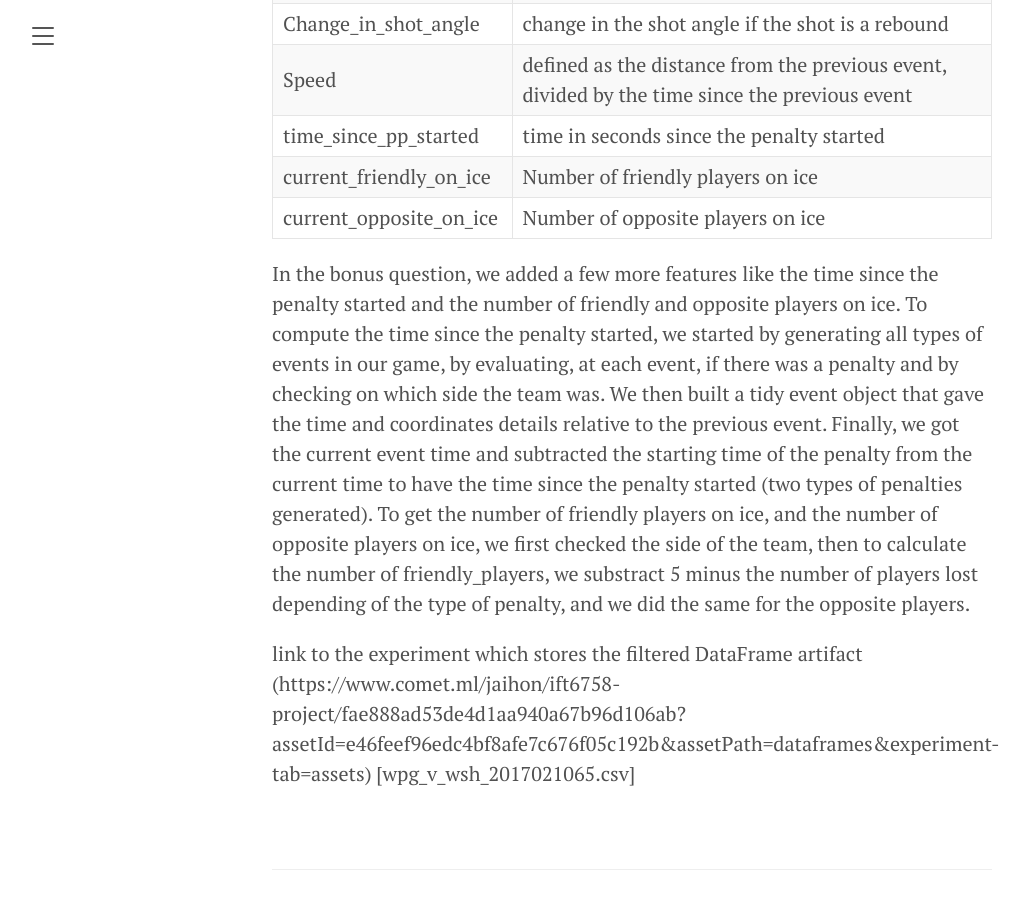
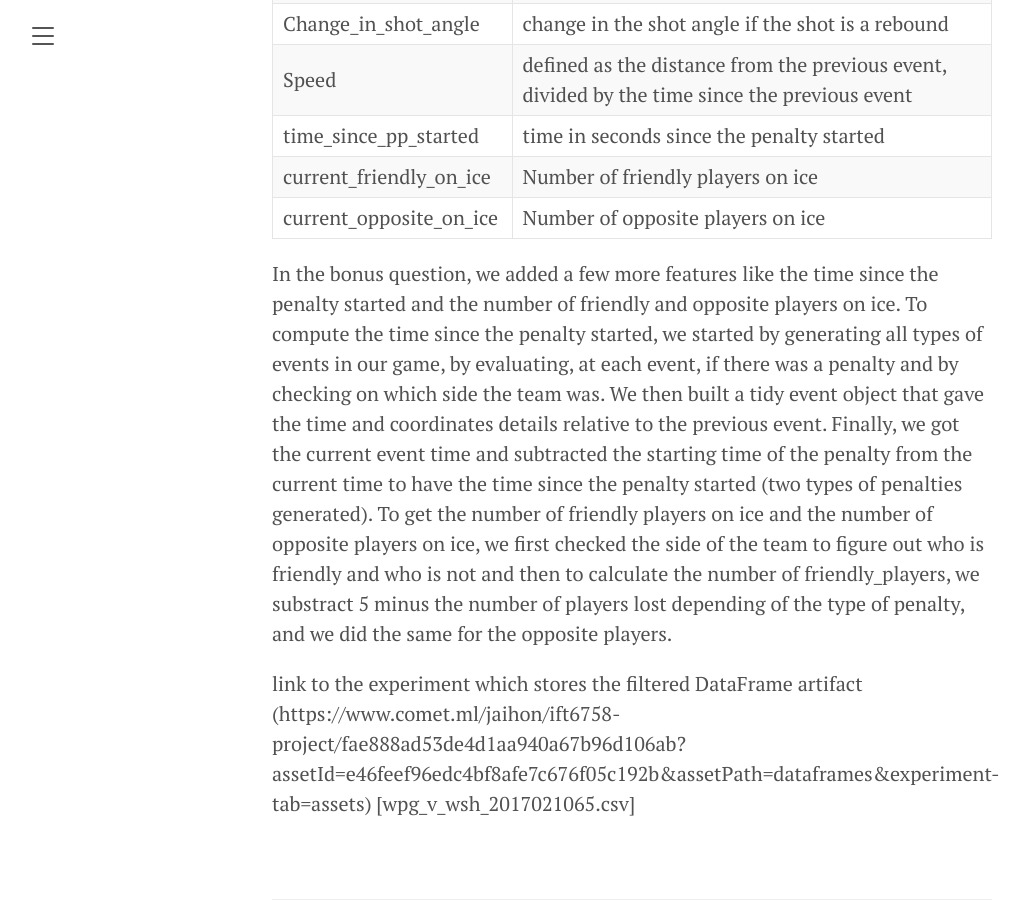
Before and after one commit to jaihon1/IFT6758-Project, a Jekyll site: the page built from blog/_posts/2021-11-3-milestone-2.md, in a window 1280 px wide and 900 px high, scrolled down 7510 px. Shown: the whole window, without its empty margins (8-1037 px from the left). Built offline with Jekyll 4.4.1, drawn with Linux system fonts in a browser that asks for light colours.

Commit message:
Update blog/_posts/2021-11-3-milestone-2.md
Co-authored-by: LaurenceMarcotte <48660119+LaurenceMarcotte@users.noreply.github.com>

```diff
--- a/blog/_posts/2021-11-3-milestone-2.md
+++ b/blog/_posts/2021-11-3-milestone-2.md
@@ -142,7 +142,7 @@ by generating all types of events in our game, by evaluating, at each event, if
 penalty and by checking on which side the team was. We then built a tidy event object that gave the time and coordinates details
 relative to the previous event. Finally, we got the current event time and subtracted
 the starting time of the penalty from the current time to have the time since the penalty started (two types of penalties generated).
-To get the number of friendly players on ice, and the number of opposite players on ice, we first checked the side of the team,
+To get the number of friendly players on ice and the number of opposite players on ice, we first checked the side of the team to figure out who is friendly and who is not and
 then to calculate the number of friendly_players, we substract 5 minus the number of players lost depending of the type of
 penalty, and we did the same for the opposite players.
 
```
